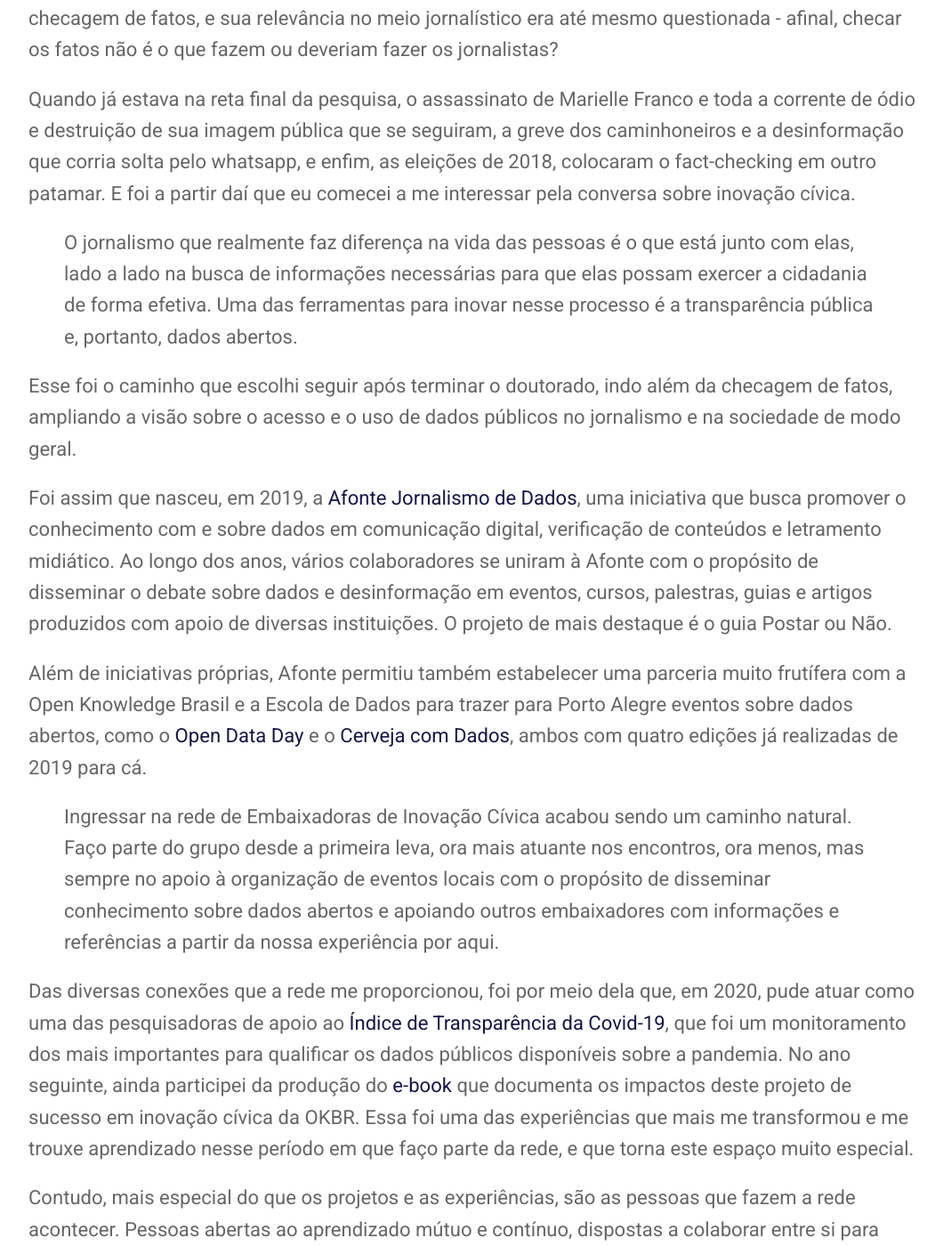
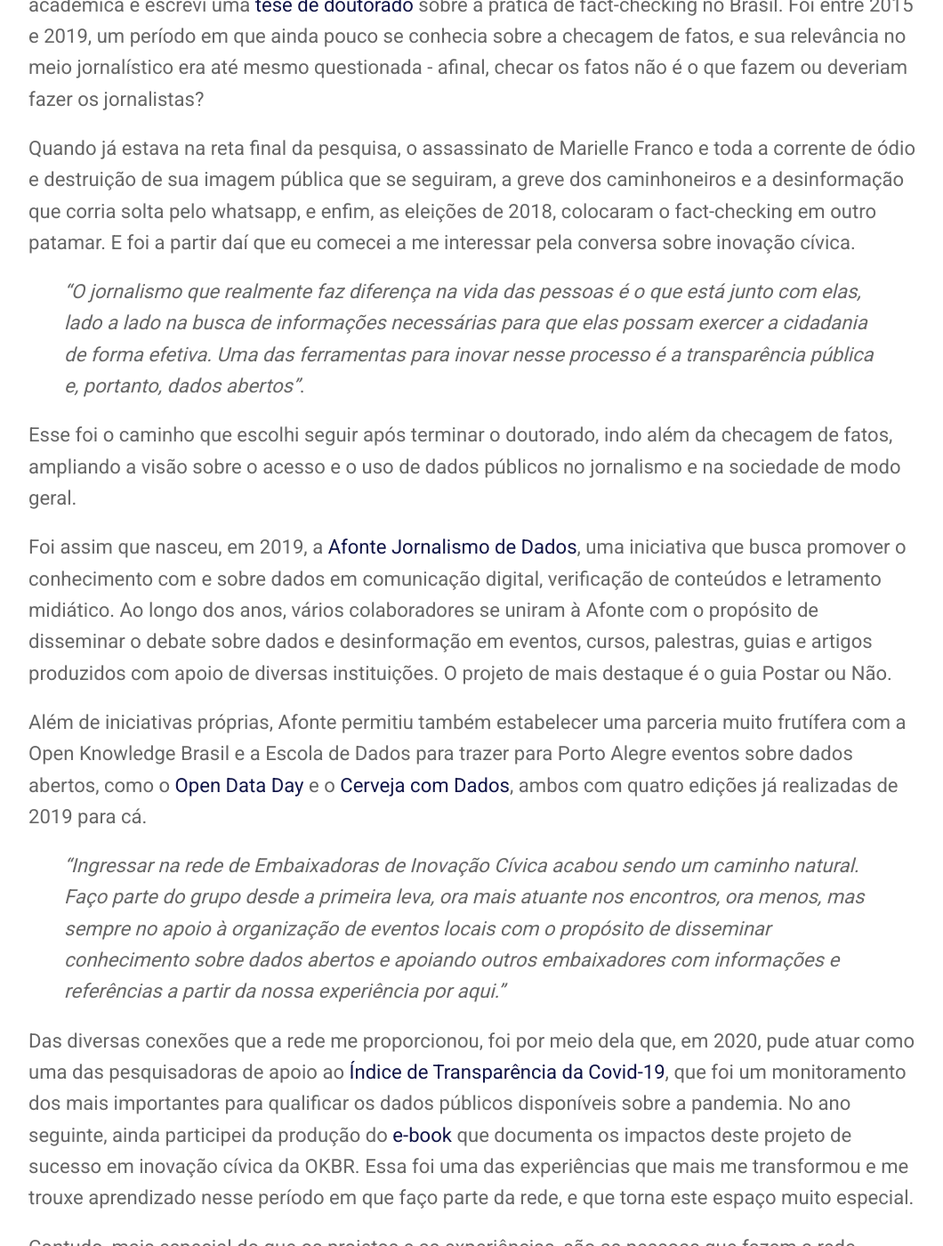
Before and after one commit to okfn-brasil/embaixadoras, a Jekyll site: the page built from _posts/2023-08-17-liderancas-tais-seibt.md, in a window 1280 px wide and 1400 px high, scrolled down 789 px. Shown: the whole window at 89% size, without its empty margins (108-1168 px from the left). Built offline with Jekyll 4.4.1, drawn with Linux system fonts in a browser that asks for light colours; nearby versions of some CDN libraries; some of the changed text lies outside the part shown.

Commit message:
Adiciona intertítulo e corrige aspas

```diff
--- a/_posts/2023-08-17-liderancas-tais-seibt.md
+++ b/_posts/2023-08-17-liderancas-tais-seibt.md
@@ -6,11 +6,13 @@
 author_staff_member: tais_seibt
 show_comments: true
 ---
-Como jornalista, sempre acreditei no potencial do jornalismo como instrumento para promover e proteger os direitos cívicos. Depois de uma década na profissão, a maior parte em redação de jornal, decidi me dedicar à pesquisa acadêmica e escrevi uma [tese de doutorado](https://lume.ufrgs.br/handle/10183/193359) sobre a prática de fact-checking no Brasil. Foi entre 2015 e 2019, um período em que ainda pouco se conhecia sobre a checagem de fatos, e sua relevância no meio jornalístico era até mesmo questionada - afinal, checar os fatos não é o que fazem ou deveriam fazer os jornalistas?
+*Como jornalista, sempre acreditei no potencial do jornalismo como instrumento para promover e proteger os direitos cívicos.*
+
+Depois de uma década na profissão, a maior parte em redação de jornal, decidi me dedicar à pesquisa acadêmica e escrevi uma [tese de doutorado](https://lume.ufrgs.br/handle/10183/193359) sobre a prática de fact-checking no Brasil. Foi entre 2015 e 2019, um período em que ainda pouco se conhecia sobre a checagem de fatos, e sua relevância no meio jornalístico era até mesmo questionada - afinal, checar os fatos não é o que fazem ou deveriam fazer os jornalistas?
 
 Quando já estava na reta final da pesquisa, o assassinato de Marielle Franco e toda a corrente de ódio e destruição de sua imagem pública que se seguiram, a greve dos caminhoneiros e a desinformação que corria solta pelo whatsapp, e enfim, as eleições de 2018, colocaram o fact-checking em outro patamar. E foi a partir daí que eu comecei a me interessar pela conversa sobre inovação cívica.
 
-> O jornalismo que realmente faz diferença na vida das pessoas é o que está junto com elas, lado a lado na busca de informações necessárias para que elas possam exercer a cidadania de forma efetiva. Uma das ferramentas para inovar nesse processo é a transparência pública e, portanto, dados abertos.
+> *"O jornalismo que realmente faz diferença na vida das pessoas é o que está junto com elas, lado a lado na busca de informações necessárias para que elas possam exercer a cidadania de forma efetiva. Uma das ferramentas para inovar nesse processo é a transparência pública e, portanto, dados abertos"*.
 
 Esse foi o caminho que escolhi seguir após terminar o doutorado, indo além da checagem de fatos, ampliando a visão sobre o acesso e o uso de dados públicos no jornalismo e na sociedade de modo geral.
 
@@ -18,7 +20,7 @@
 
 Além de iniciativas próprias, Afonte permitiu também estabelecer uma parceria muito frutífera com a Open Knowledge Brasil e a Escola de Dados para trazer para Porto Alegre eventos sobre dados abertos, como o [Open Data Day](https://afonte.info/tag/open-data-day/) e o [Cerveja com Dados](https://afonte.info/tag/cerveja-com-dados/), ambos com quatro edições já realizadas de 2019 para cá.
 
-> Ingressar na rede de Embaixadoras de Inovação Cívica acabou sendo um caminho natural. Faço parte do grupo desde a primeira leva, ora mais atuante nos encontros, ora menos, mas sempre no apoio à organização de eventos locais com o propósito de disseminar conhecimento sobre dados abertos e apoiando outros embaixadores com informações e referências a partir da nossa experiência por aqui.
+> *"Ingressar na rede de Embaixadoras de Inovação Cívica acabou sendo um caminho natural. Faço parte do grupo desde a primeira leva, ora mais atuante nos encontros, ora menos, mas sempre no apoio à organização de eventos locais com o propósito de disseminar conhecimento sobre dados abertos e apoiando outros embaixadores com informações e referências a partir da nossa experiência por aqui."*
 
 Das diversas conexões que a rede me proporcionou, foi por meio dela que, em 2020, pude atuar como uma das pesquisadoras de apoio ao [Índice de Transparência da Covid-19](https://transparenciacovid19.ok.org.br/), que foi um monitoramento dos mais importantes para qualificar os dados públicos disponíveis sobre a pandemia. No ano seguinte, ainda participei da produção do [e-book](https://ok.org.br/wp-content/uploads/2021/11/Ebook_EmergenciaDados_OKBR.pdf) que documenta os impactos deste projeto de sucesso em inovação cívica da OKBR. Essa foi uma das experiências que mais me transformou e me trouxe aprendizado nesse período em que faço parte da rede, e que torna este espaço muito especial.
 
```
